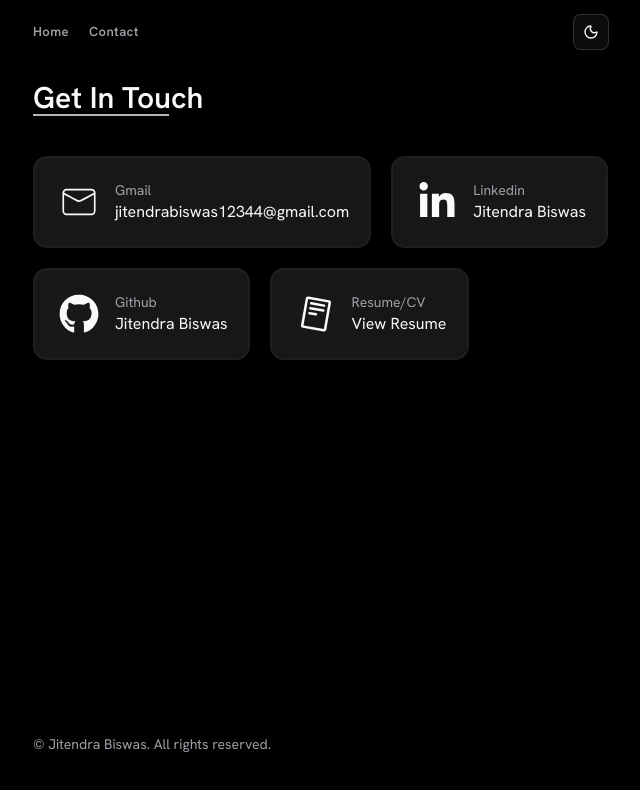
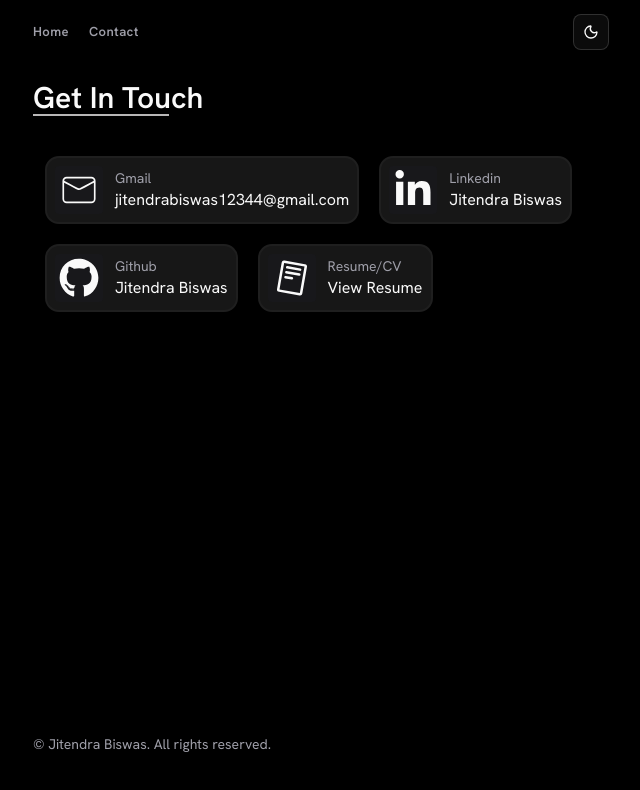
Before and after one commit to jitendra-biswas/next-portfolio, a Next.js app: page /contact in a window 1280 px wide. Shown: the top 790 px of the page, without its empty margins (287-927 px from the left). Built offline with nearby package versions, Linux system fonts and the light colour scheme.

Commit message:
fix structure of about

```diff
--- a/app/Components/About.tsx
+++ b/app/Components/About.tsx
@@ -6,7 +6,7 @@ const About = () => {
     <>
     <div className='flex flex-col gap-5'>
       <h1 className='heading text-3xl font-semibold'>About Me</h1>
-     <div className='flex gap-3 mb-20'>
+     <div className='flex max-md:flex-col gap-3 mb-20'>
         <div className="left">
             <div className=" relative profile-image w-42 h-42 bg-[var(--profile)] rounded overflow-hidden">
                 <Image src="/images/profile.png" fill alt='profile image' className='object-cover object-top scale-130' sizes='200' />
@@ -17,7 +17,7 @@ const About = () => {
             <p className='text-sm text-gray-400'>I'm a MERN Stack Developer who enjoys building modern, responsive, and interactive web applications. I love turning ideas into clean, user-friendly digital experiences.</p>
             <div className="skills">
               <h1 className='text-sm font-semibold mt-4 text-zinc-400'>Skills</h1>
-              <div className="techs flex items-center gap-2">
+              <div className="techs flex flex-wrap items-center gap-2">
                 <Image src="/images/javascript.png" width={20} height={20} alt='javascript'/>
                 <Image src="/images/reactjs.png" width={20} height={20} alt='reactjs'/>
                 <Image src="/images/nodejs.png" width={20} height={20} alt='nodejs'/>
--- a/app/contact/page.tsx
+++ b/app/contact/page.tsx
@@ -42,11 +42,11 @@ const page = () => {
     <div className='pt-20 h-[90vh]'>
         <h1 className='heading text-3xl font-semibold mb-10'>Get In Touch</h1>
 
-       <div className='flex flex-wrap gap-5'>
+       <div className='flex flex-wrap gap-5 px-3'>
          {contactDetail.map((contact,idx:number)=>{
             return (
 
-                <Link key={idx} href={contact.link} target='_blank' className="w-fit card flex items-center gap-3 bg-popover border-2 dark:border-[#1f1f1f] p-5 rounded-xl hover:scale-110 transition-all">
+                <Link key={idx} href={contact.link} target='_blank' className="w-fit card flex items-center gap-3 bg-popover border-2 dark:border-[#1f1f1f] p-2 rounded-xl hover:scale-110 transition-all">
             <div className="left">{contact.icon}</div>
             <div className="right">
                 <p className='text-sm text-zinc-400'>{contact.icon_name}</p>
```
